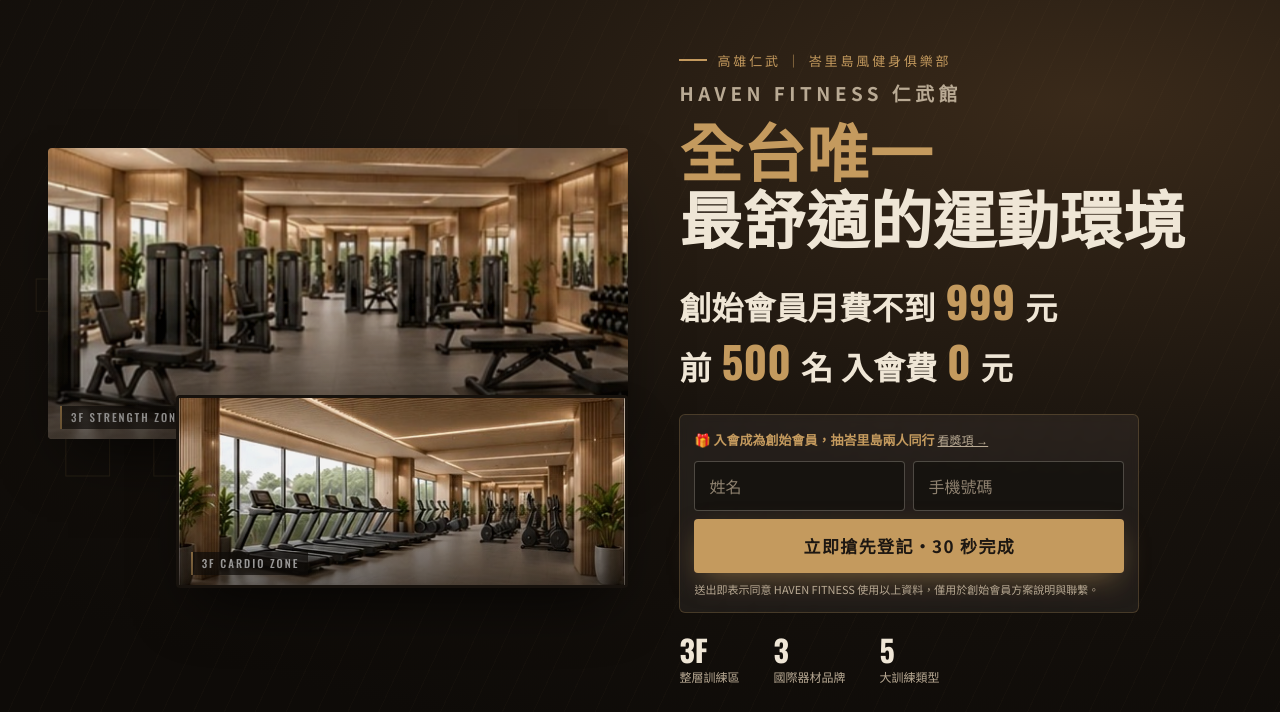
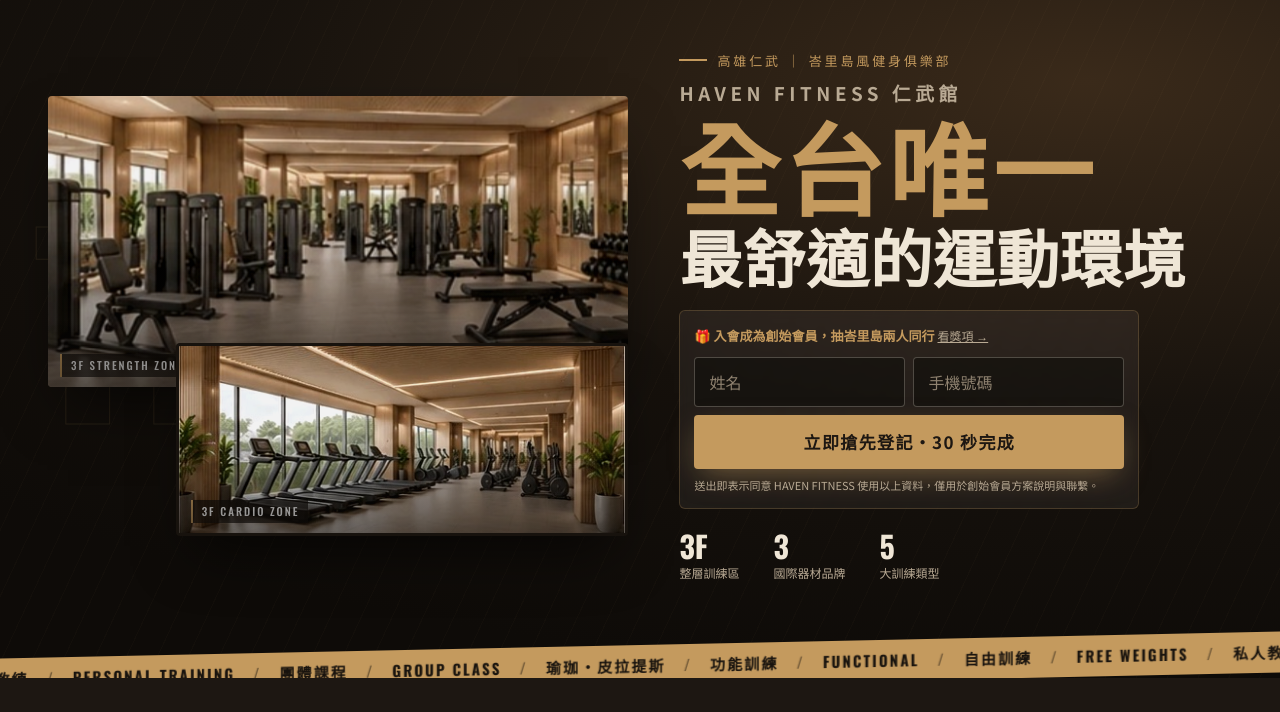
Before and after one commit to websiteown88-dot/haven, a website with bundled scripts: page public/index.html in a window 1280 px wide. Shown: the part 67-779 px from the top of the page. Built offline with nearby package versions, Linux system fonts and the light colour scheme.

Commit message:
Remove hero price lines and enlarge 全台唯一

```diff
--- a/public/index.html
+++ b/public/index.html
@@ -60,7 +60,7 @@ a { color: inherit; }
 h1 { font-family: var(--sans); font-weight: 900; font-size: clamp(34px, 4.9vw, 66px); line-height: 1.08; margin: 0 0 20px; letter-spacing: .01em; }
 h1 .h-num { font-family: 'Oswald', var(--sans); font-weight: 700; color: var(--rattan); font-size: 1.18em; letter-spacing: 0; }
 h1 .nw { white-space: nowrap; }
-h1 .h-gold { color: var(--rattan); }
+h1 .h-gold { display: inline-block; color: var(--rattan); font-size: 1.6em; line-height: 1; letter-spacing: .04em; margin-bottom: 6px; }
 h1 small { display: block; font-size: .3em; font-weight: 700; letter-spacing: .24em; color: var(--ink-2); margin-bottom: 12px; }
 .hero-media { position: relative; z-index: 1; display: grid; gap: 12px; }
 .hero-media figure { margin: 0; position: relative; overflow: hidden; border-radius: 4px; box-shadow: 0 30px 60px -20px rgba(0,0,0,.7); }
@@ -314,10 +314,6 @@ body.preview .tbc { display: inline-block; font: 700 11px/1 var(--sans); letter-
     <div class="hero-copy">
       <p class="loc">高雄仁武 ｜ 峇里島風健身俱樂部</p>
       <h1><small>HAVEN FITNESS 仁武館</small><span class="h-gold">全台唯一</span><br><span class="nw">最舒適的運動環境</span></h1>
-      <div class="offer">
-        <div class="big">創始會員月費不到 <b>999</b> 元<br>前 <b>500</b> 名 入會費 <b>0</b> 元</div>
-        <!-- 價格懸念：有確定數字後改成例如「創始會員月費不到 <s>1,500</s> 元？」 -->
-      </div>
       <div class="urgency" data-urgency>
         <div class="quota">
           <div class="quota-top"><span>創始名額 <b data-quota>500</b> 名</span><span class="left">剩 <b data-left>—</b> 名</span></div>
```
